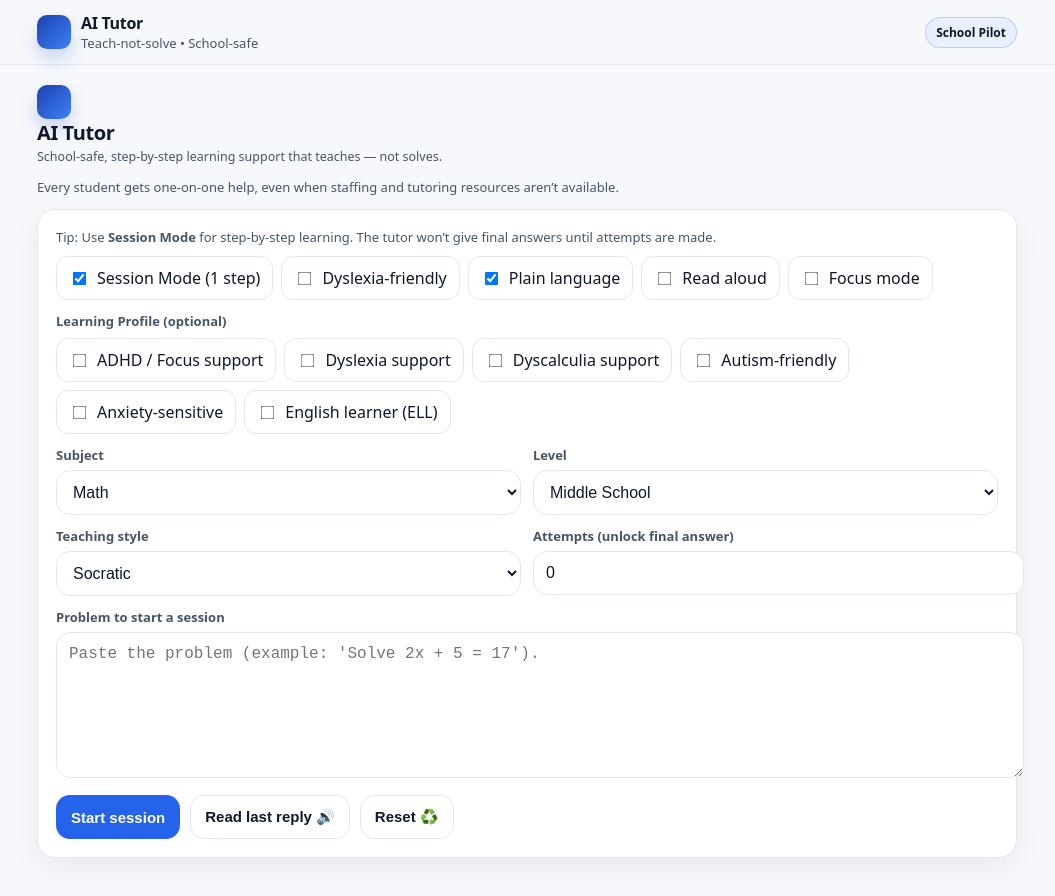
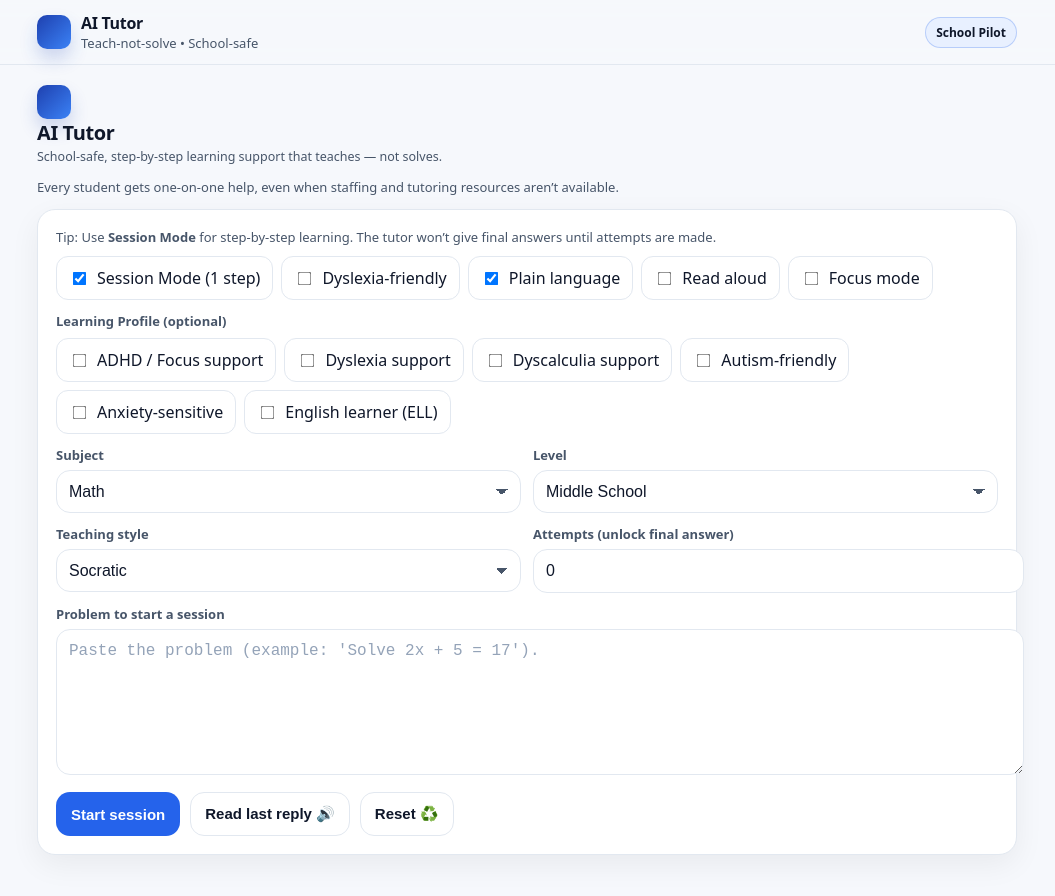
Before and after one commit to davidcogill1011-code/ai-tutor-turnkey, a Next.js app: page / in a window 1280 px wide. Shown: the whole page, without its empty margins (113-1168 px from the left). Built offline with nearby package versions, Linux system fonts and the light colour scheme.

Commit message:
Enhance select element styling
Add custom styles for select elements in globals.css.

```diff
--- a/app/globals.css
+++ b/app/globals.css
@@ -58,6 +58,19 @@ select, textarea, input[type="text"]{
   color: var(--text);
   outline: none;
 }
+select{
+  appearance: none;
+  background-image:
+    linear-gradient(45deg, transparent 50%, var(--muted) 50%),
+    linear-gradient(135deg, var(--muted) 50%, transparent 50%);
+  background-position:
+    calc(100% - 18px) calc(1em + 2px),
+    calc(100% - 12px) calc(1em + 2px);
+  background-size: 6px 6px, 6px 6px;
+  background-repeat: no-repeat;
+  padding-right: 40px;
+}
+
 select:focus, textarea:focus, input[type="text"]:focus{
   border-color: rgba(37, 99, 235, 0.45);
   box-shadow: 0 0 0 4px rgba(37, 99, 235, 0.12);
@@ -67,6 +80,8 @@ textarea{
   min-height: 120px;
   resize: vertical;
 }
+::placeholder{ color: #94a3b8; }
+
 
 button{
   border: 1px solid rgba(37, 99, 235, 0.2);
```
